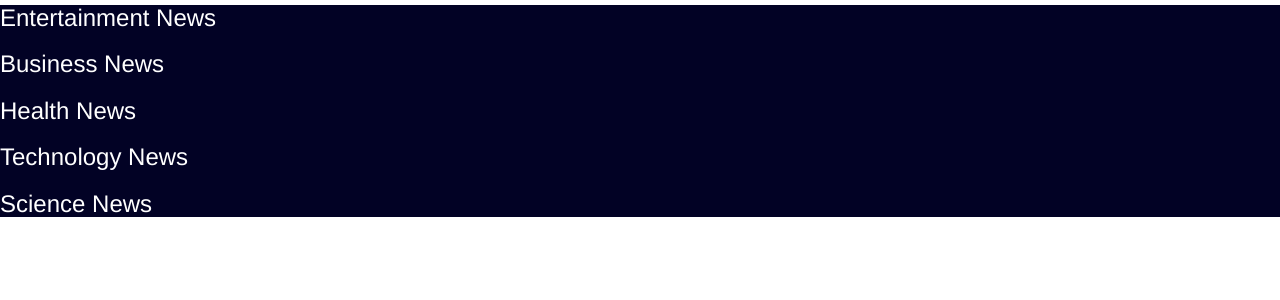
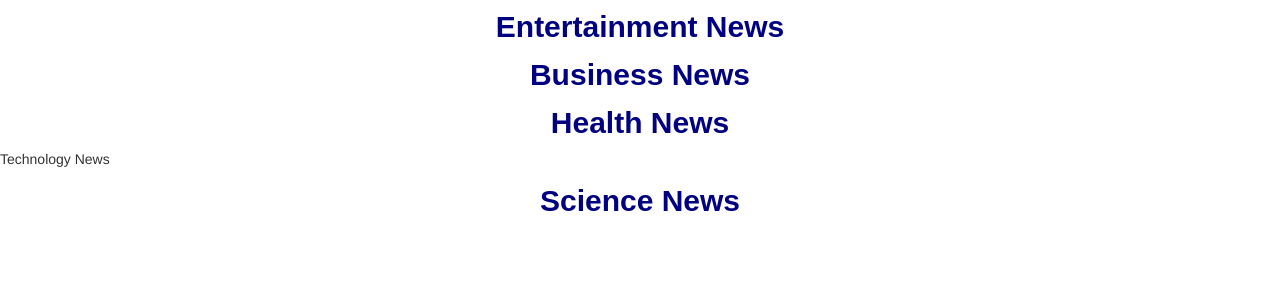
Before and after one commit to Jeff-Mwai/NewsAPP, a Flask app: template app/templates/index.html in a window 1280 px wide. Shown: the part 52-352 px from the top of the page. Run offline with Flask 2, Linux system fonts and the light colour scheme; the template is opened without the code that fills it, so the values that code supplies are empty; parts of the project's set-up code (start-up, migrations or seed data) failed here and were passed over; some libraries are stand-ins or nearby versions.

Commit message:
Changed the landing page structure

```diff
--- a/app/static/css/articles.css
+++ b/app/static/css/articles.css
@@ -1,7 +1,12 @@
 .landing {
     display: flexbox;
     justify-content: space-between;
-    background-color: rgb(2, 2, 37);
-    color: white;
-    margin-top: -15px;
+    margin-top: -10px;
 }
+.landing h2 {
+    text-align: center;
+    font-weight: bolder;
+    margin-top: 15px;
+    font-family: Arial, Helvetica, sans-serif;
+    color: navy;
+}
--- a/app/templates/index.html
+++ b/app/templates/index.html
@@ -13,27 +13,27 @@
 <!-- Content block -->
 {% block content %}
 <div class="landing">
-<h3> Entertainment News</h3>
+    <h2> Entertainment News</h2>
     <ul>
         {{ macro.displayNewsList(entertainment)}}
     </ul>
 
-<h3> Business News </h3>
+    <h2> Business News </h2>
     <ul>
         {{ macro.displayNewsList(business)}}
     </ul>
 
-<h3>Health News</h3>
+    <h2>Health News</h2>
     <ul>
         {{ macro.displayNewsList(health)}}
     </ul>
 
-<h3>Technology News</h3>
+    <hh2>Technology News</h2>
         <ul>
             {{ macro.displayNewsList(technology)}}
         </ul>
 
-<h3>Science News</h3>
+        <h2>Science News</h2>
         <ul>
             {{ macro.displayNewsList(science)}}
         </ul>
--- a/app/templates/macros.html
+++ b/app/templates/macros.html
@@ -13,14 +13,29 @@
 
 
 
+
 {% macro displayNewsList(news_list) %}
 {% for news in news_list %}
-<div class="card text-white" style="width: 30rem;">
+<!-- <div class="card text-white" style="width: 30rem;">
     <h3 class="card-title text-white">{{ news.name}}</h3>
     <div class="card-body">
         <h4 class="card-text text-white">{{ news.description}}.</h4>
         <a href="/sources/{{news.id}}" class="btn btn-primary">Read Article</a>
     </div>
+</div> -->
+
+<div class="container">
+    <div
+        style="box-shadow: 0 7px 8px 0 rgba(0,0,0,0.8), 0 10px 10px 0 rgba(0,0,0,0.8); display: flex;
+   flex-direction: column; margin-top: 10px; font-family: -apple-system, BlinkMacSystemFont, 'Segoe UI', Roboto, Oxygen, Ubuntu, Cantarell, 'Open Sans', 'Helvetica Neue', sans-serif;">
+        <h2 class="text-center">{{news.name}}</h2>
+        <h4 class="text-center">{{news.description}}</h4>
+        <a href="/sources/{{news.id}}" class="btn btn-primary text-center">Read Article</a>
+
+    </div>
 </div>
+
+
+
 {% endfor %}
 {% endmacro %}
```
Lines whose indentation alone changed are shown as unchanged.
